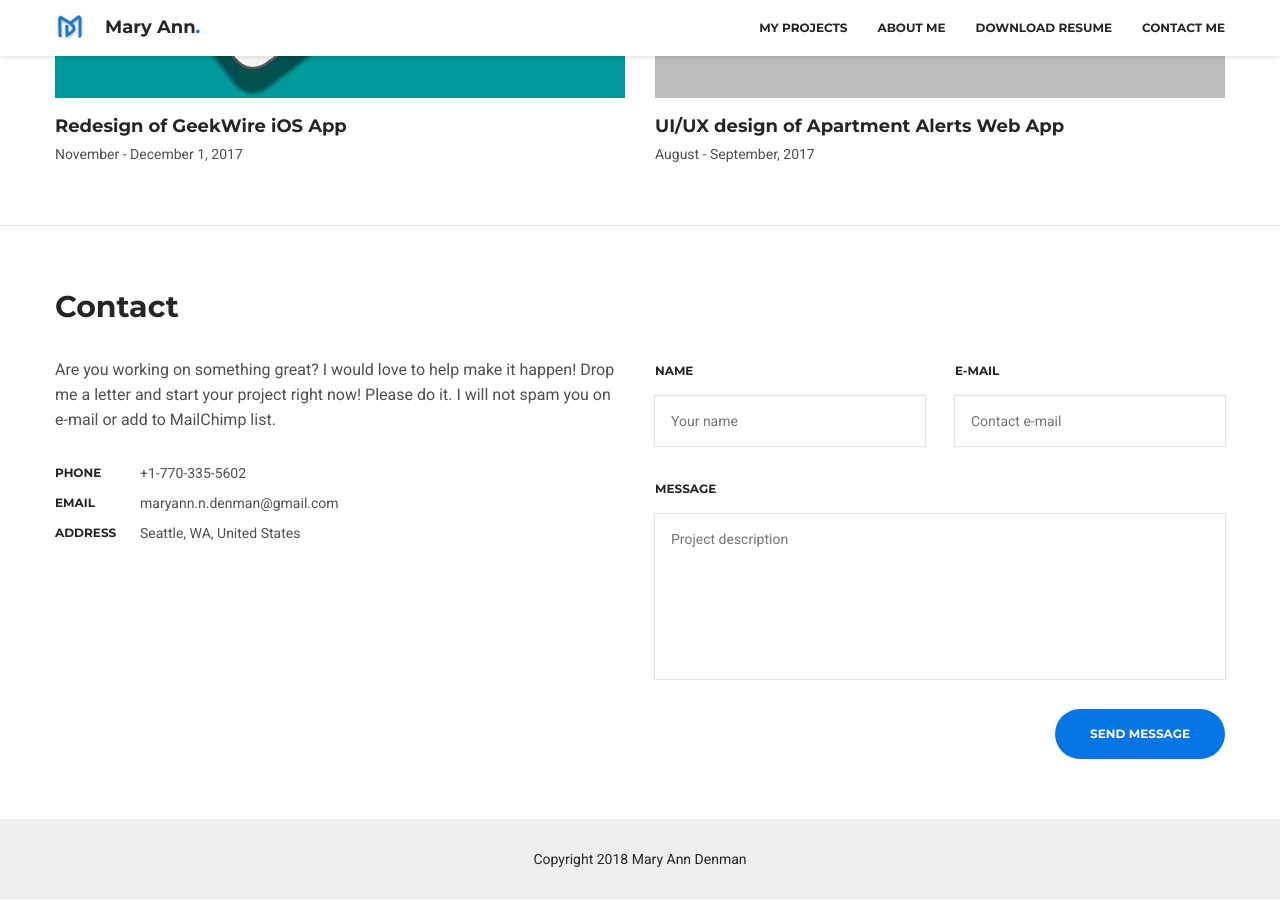
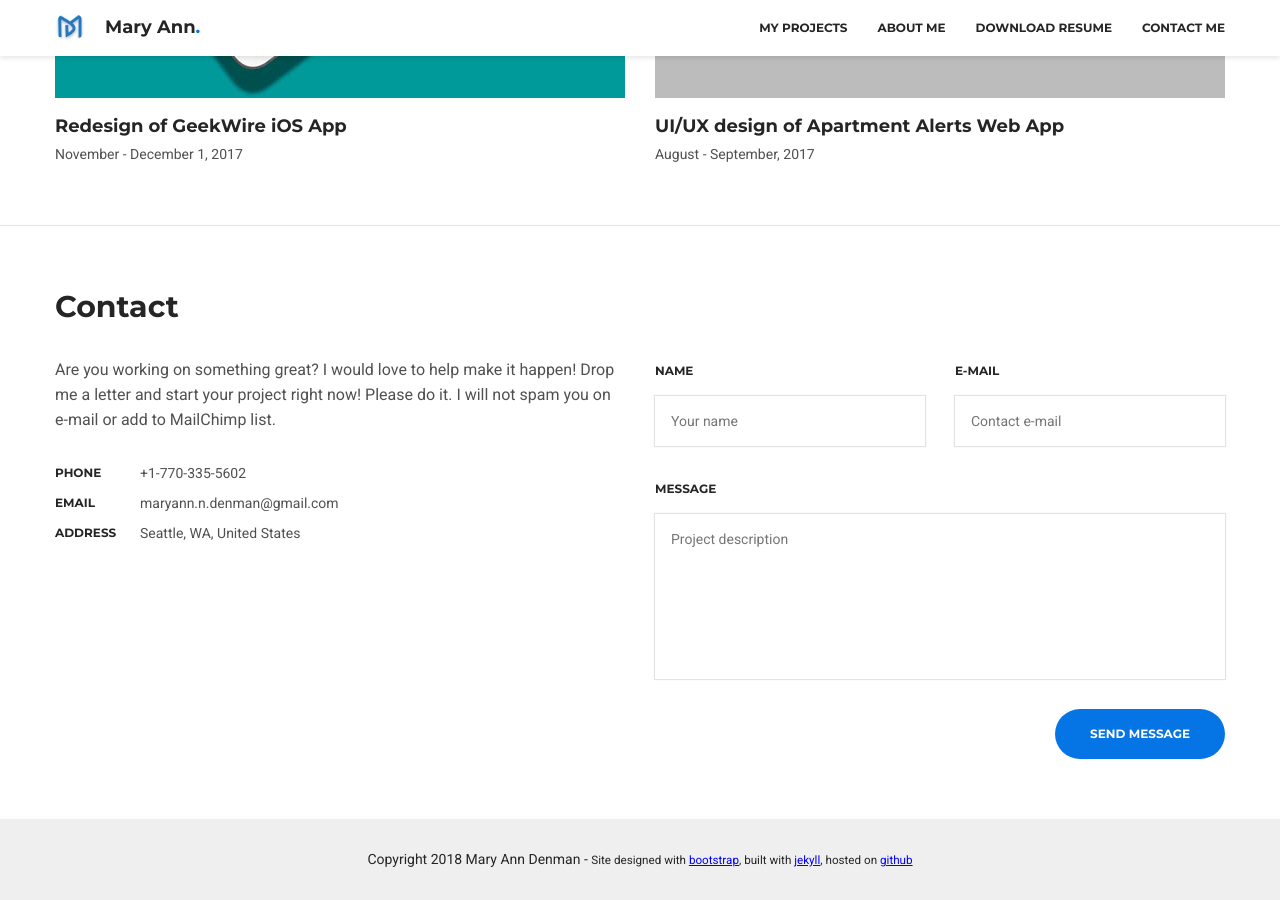
Before and after one commit to nunezmei/nunezmei.github.io, a Jekyll site: the page built from index.html, in a window 1280 px wide and 900 px high, scrolled down 1820 px. Built offline with Jekyll 4.4.1, drawn with Linux system fonts in a browser that asks for light colours.

Commit message:
updated footer

```diff
--- a/_layouts/default.html
+++ b/_layouts/default.html
@@ -213,7 +213,7 @@
         <div class="row">
             <div class="col-md-12">
                 <div class="copyright">
-                    <p>Copyright 2018 Mary Ann Denman</p>
+                    <p>Copyright 2018 Mary Ann Denman - <span class="built-with">Site designed with <a href="http://getbootstrap.com/">bootstrap</a>, built with <a href="https://jekyllrb.com/">jekyll</a>, hosted on <a href="https://pages.github.com/">github</a></span></p>
                 </div>
             </div>
         </div>
--- a/css/theme.css
+++ b/css/theme.css
@@ -46,6 +46,12 @@ body {
 :focus {
   outline: none !important; }
 
+
+  .built-with > a,
+  .built-with > a:hover {
+    color: blue;
+    text-decoration-line: underline;
+  }
 /* Loader */
 #page-preloader {
   position: fixed;
@@ -785,5 +791,9 @@ textarea.site-input:hover, textarea.site-input:focus {
   text-align: center; }
 
 /* footer */
+.built-with {
+  font-size: smaller;
+}
+
 
 /*# sourceMappingURL=maps/theme.css.map */
```
Also changed, not shown: scss/theme.scss (+9 -0 lines).
